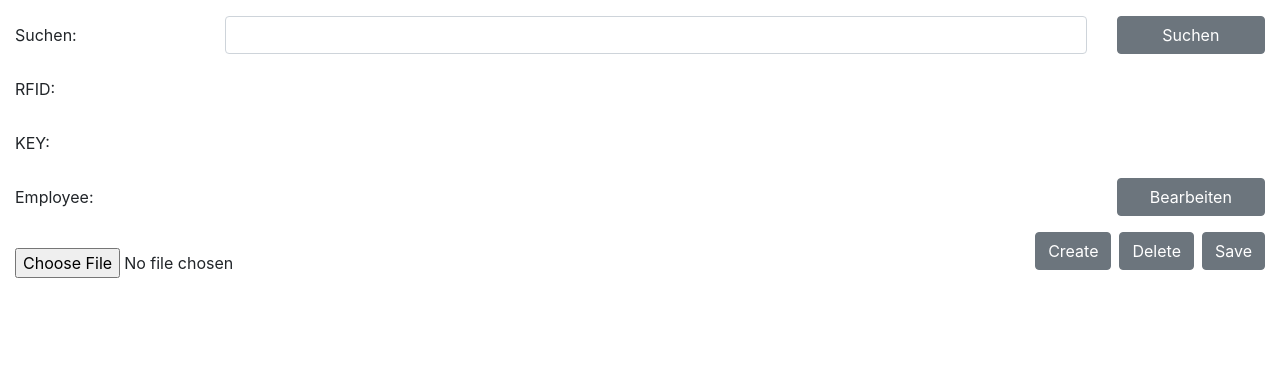
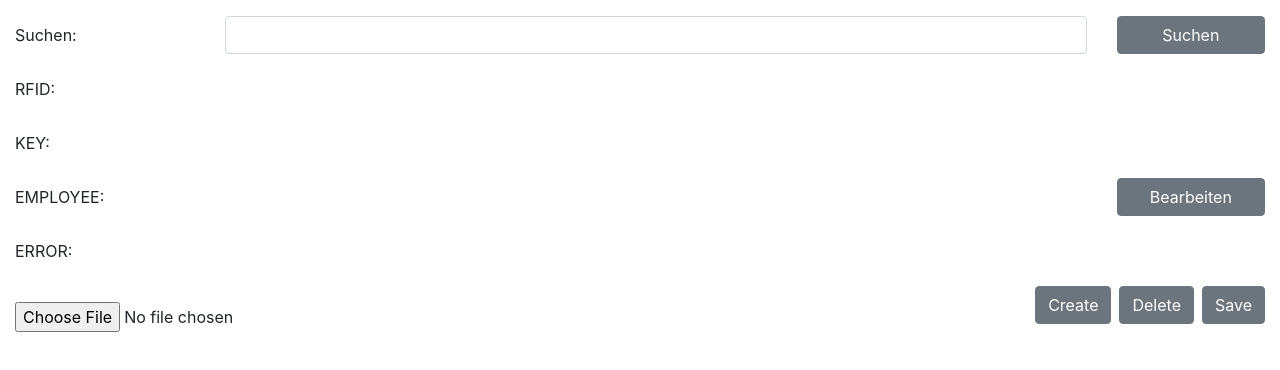
Before and after one commit to llamate/identkey-manager, a Vue app in the folder app/: page / in a window 1280 px wide. Shown: the top 370 px of the page. Built offline with nearby package versions, Linux system fonts and the light colour scheme.

Commit message:
in progress

```diff
--- a/app/src/App.vue
+++ b/app/src/App.vue
@@ -53,7 +53,7 @@
           class="mb-3"
           label-cols="2"
           content-cols="10"
-          label="Employee:"
+          label="EMPLOYEE:"
           label-for="input-employee"
       >
         <b-row>
@@ -67,11 +67,22 @@
           </b-col>
         </b-row>
       </b-form-group>
-
+      <!-- ERROR MESSAGE -->
+      <b-form-group
+          class="mb-3"
+          label-cols="2"
+          content-cols="10"
+          label="ERROR:"
+          label-for="error-message"
+      >
+        <div>
+          {{ errmessage }}
+        </div>
+      </b-form-group>
 
       <div class="d-flex justify-content-between">
         <div>
-          <b-form-file v-model="file" accept=".csv" class="mt-3" plain></b-form-file>
+          <b-form-file v-model="file" accept=".csv, text/csv" class="mt-3" plain></b-form-file>
         </div>
 
         <div>
@@ -114,13 +125,10 @@
       modals: {
         create: false
       }
-    }),
-    methods: {
-    },
-    computed: {}
+    })
   }
 </script>
 
 <style>
-  #app {}
+  #app { }
 </style>
--- a/app/src/components/CreateUser.vue
+++ b/app/src/components/CreateUser.vue
@@ -59,14 +59,8 @@ export default {
 			employee: ''
 		}
 	}),
-	computed: {
-		test1 () {
-			return this.csv
-		}
-	},
 	methods: {
-		saveCreatedUser() {
-		}
+		saveCreatedUser() {}
 	}
 }
 </script>
--- a/app/src/components/ParseCSV.js
+++ b/app/src/components/ParseCSV.js
@@ -3,33 +3,43 @@ import Papa from 'papaparse'
 const ParseCSV = {
   data: () => ({
     csv: [],
-    file: null
+    file: null,
+    errmessage: ""
   }),
-  computed: {},
   methods: {
     readCSV () {
       const _this = this
-      Papa.parse(this.file, {
+      Papa.parse(_this.file, {
         header: true,
         encoding: "utf-8",
         complete: function(results) {
           _this.csv = results?.data
         }
       });
+    },
+    resetApp() {
+      const _this = this
+      _this.errmessage = ""
+    },
+    resetError() {
+      const _this = this
+      _this.errmessage = ""
     }
   },
   watch: {
     file: {
       handler (file) {
+        this.resetApp()
         if (!file) return
-        console.log(this.csv)
-        console.log(this.file)
-        this.readCSV()
+        if (file.type === (".csv" && "text/csv")) {
+          this.readCSV()
+        } else {
+          this.errmessage = "Only CSV files are allowed"
+        }
       },
       immediate: true
     },
-  },
-  created() {}
+  }
 }
 
 export default ParseCSV
--- a/app/src/components/Search.js
+++ b/app/src/components/Search.js
@@ -6,9 +6,6 @@ const Search = {
     searchInput: null,
     foundEmployee: null
   }),
-
-  computed: {},
-
   methods: {
     search() {
       if(!this.searchInput) return
```
